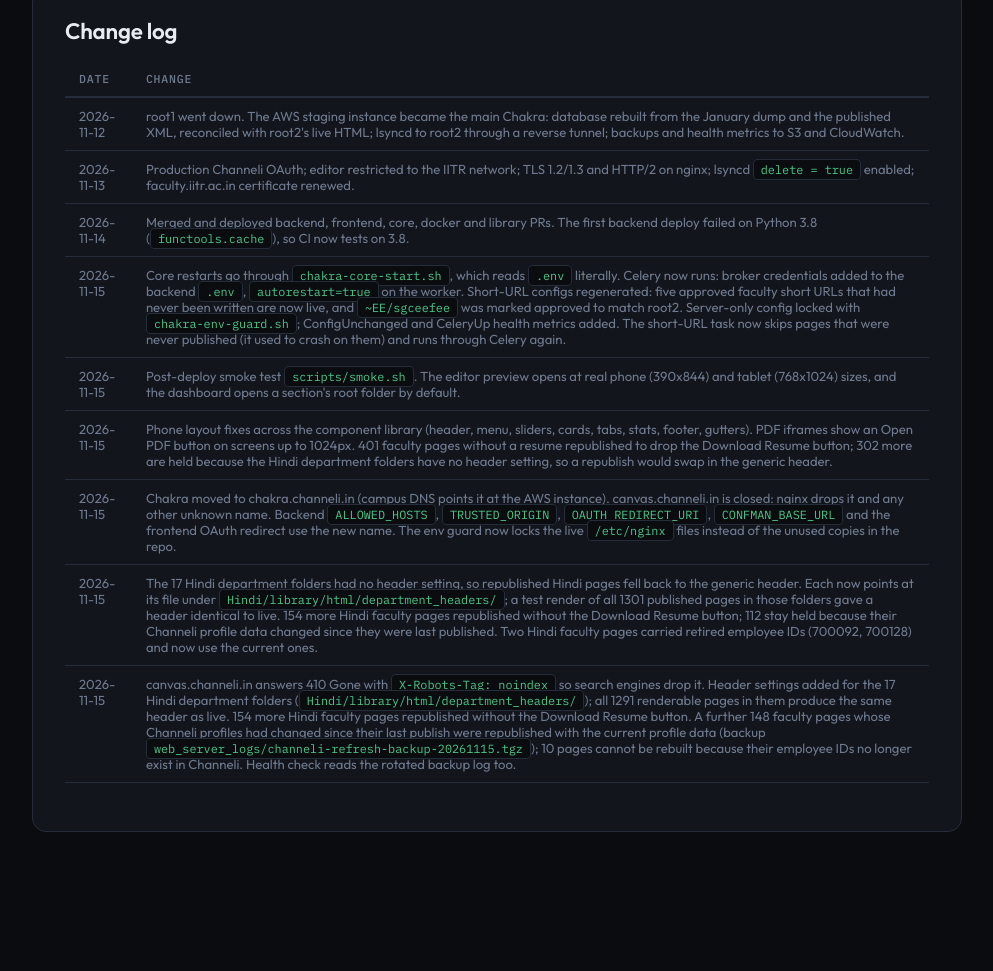
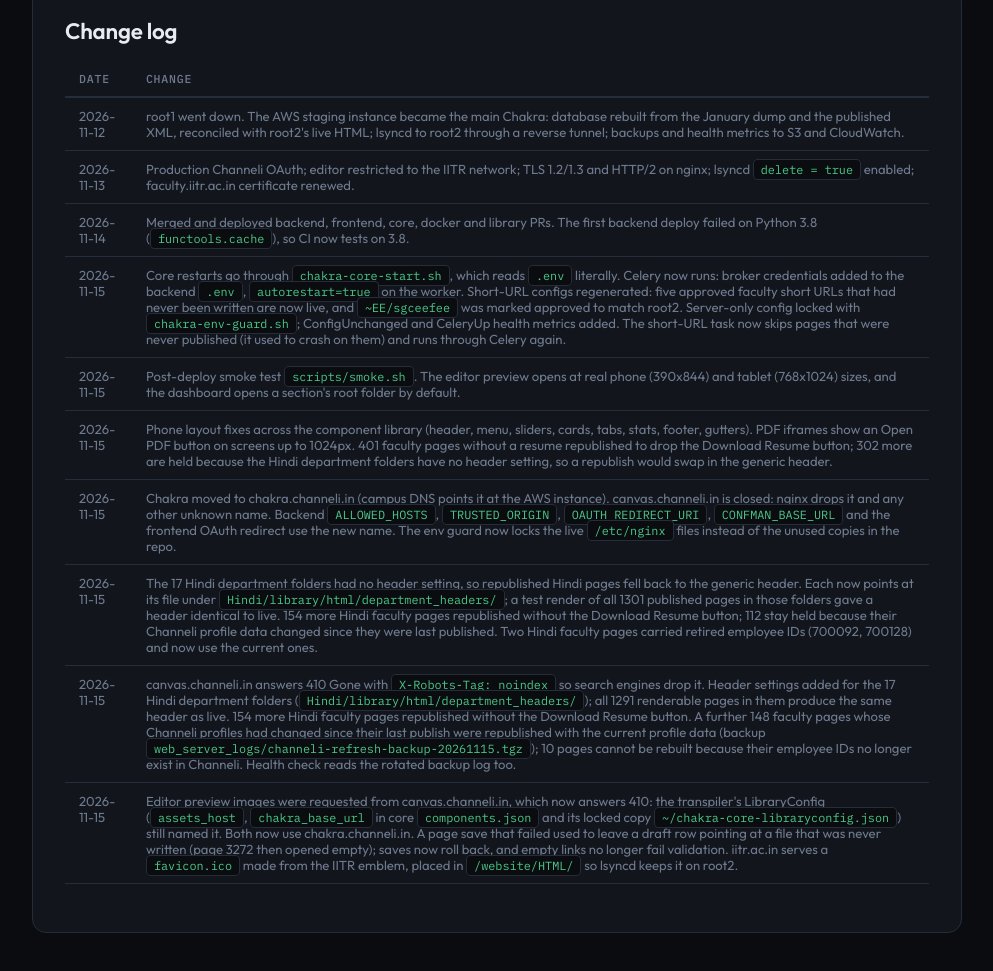
Before and after one commit to IMGIITRoorkee/chakra-docker, a plain HTML site: page architecture/aws-production.html in a window 1280 px wide. Shown: the part 3457-4428 px from the top of the page, without its empty margins (278-1271 px from the left). Before the commit the page ends 4391 px from the top, so only its background shows below. Drawn offline with Linux system fonts and the light colour scheme.

Commit message:
docs(aws): log the preview asset host fix, draft rollback and favicon

```diff
--- a/architecture/aws-production.html
+++ b/architecture/aws-production.html
@@ -123,6 +123,7 @@ git merge --ff-only origin/master</div>
   <tr><td>2026-11-15</td><td>Chakra moved to chakra.channeli.in (campus DNS points it at the AWS instance). canvas.channeli.in is closed: nginx drops it and any other unknown name. Backend <code>ALLOWED_HOSTS</code>, <code>TRUSTED_ORIGIN</code>, <code>OAUTH_REDIRECT_URI</code>, <code>CONFMAN_BASE_URL</code> and the frontend OAuth redirect use the new name. The env guard now locks the live <code>/etc/nginx</code> files instead of the unused copies in the repo.</td></tr>
   <tr><td>2026-11-15</td><td>The 17 Hindi department folders had no header setting, so republished Hindi pages fell back to the generic header. Each now points at its file under <code>Hindi/library/html/department_headers/</code>; a test render of all 1301 published pages in those folders gave a header identical to live. 154 more Hindi faculty pages republished without the Download Resume button; 112 stay held because their Channeli profile data changed since they were last published. Two Hindi faculty pages carried retired employee IDs (700092, 700128) and now use the current ones.</td></tr>
   <tr><td>2026-11-15</td><td>canvas.channeli.in answers 410 Gone with <code>X-Robots-Tag: noindex</code> so search engines drop it. Header settings added for the 17 Hindi department folders (<code>Hindi/library/html/department_headers/</code>); all 1291 renderable pages in them produce the same header as live. 154 more Hindi faculty pages republished without the Download Resume button. A further 148 faculty pages whose Channeli profiles had changed since their last publish were republished with the current profile data (backup <code>web_server_logs/channeli-refresh-backup-20261115.tgz</code>); 10 pages cannot be rebuilt because their employee IDs no longer exist in Channeli. Health check reads the rotated backup log too.</td></tr>
+  <tr><td>2026-11-15</td><td>Editor preview images were requested from canvas.channeli.in, which now answers 410: the transpiler's LibraryConfig (<code>assets_host</code>, <code>chakra_base_url</code> in core <code>components.json</code> and its locked copy <code>~/chakra-core-libraryconfig.json</code>) still named it. Both now use chakra.channeli.in. A page save that failed used to leave a draft row pointing at a file that was never written (page 3272 then opened empty); saves now roll back, and empty links no longer fail validation. iitr.ac.in serves a <code>favicon.ico</code> made from the IITR emblem, placed in <code>/website/HTML/</code> so lsyncd keeps it on root2.</td></tr>
 </table>
 </div>
 </div>
```
